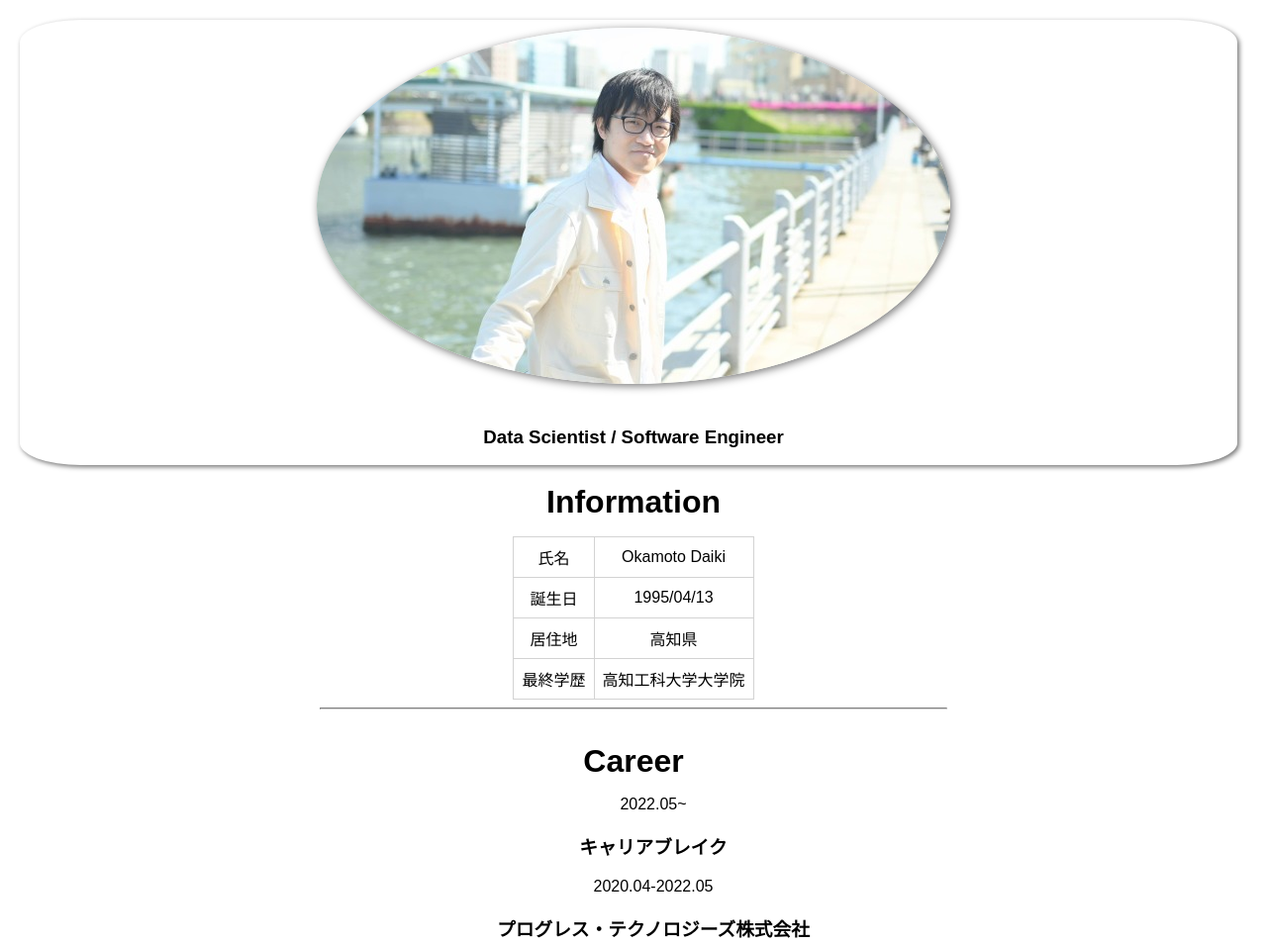
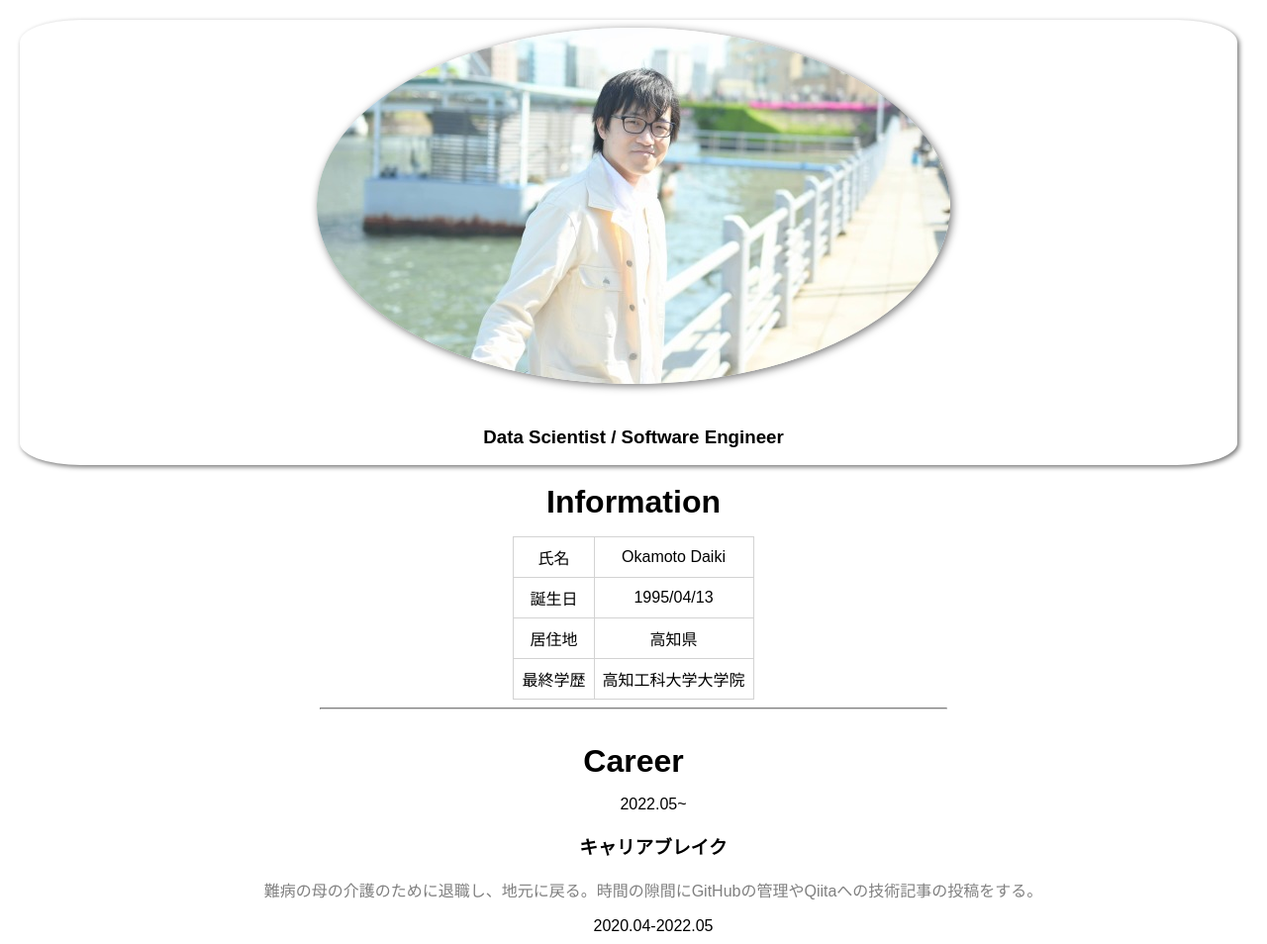
Before and after one commit to OkamotoDaiki/portfolio, a plain HTML site: page index.html in a window 1280 px wide. Shown: the top 954 px of the page at 99% size. Drawn offline with nearby package versions, Linux system fonts and the light colour scheme.

Commit message:
add desc of career break.

```diff
--- a/index.html
+++ b/index.html
@@ -40,6 +40,7 @@
         <p class="timeline-date">2022.05~</p>
         <div class="timeline-contient">
           <h3>キャリアブレイク</h3>
+          <p class="desc">難病の母の介護のために退職し、地元に戻る。時間の隙間にGitHubの管理やQiitaへの技術記事の投稿をする。</p>
         </div>
       </li>
       <li>
```
